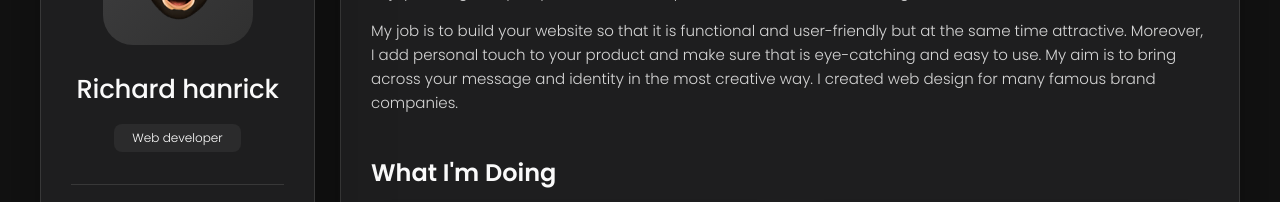
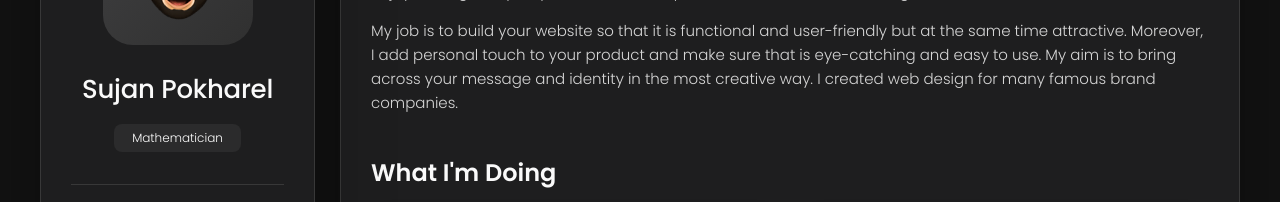
Before and after one commit to pokharelsujan/website, a plain HTML site: page index.html in a window 1280 px wide. Shown: the part 223-425 px from the top of the page. Drawn offline with nearby package versions, Linux system fonts and the light colour scheme.

Commit message:
Update index.html

```diff
--- a/index.html
+++ b/index.html
@@ -42,13 +42,13 @@
       <div class="sidebar-info">
 
         <figure class="avatar-box">
-          <img src="./assets/images/my-avatar.png" alt="Richard hanrick" width="80">
+          <img src="./assets/images/my-avatar.png" alt="Sujan Pokharel" width="80">
         </figure>
 
         <div class="info-content">
-          <h1 class="name" title="Richard hanrick">Richard hanrick</h1>
+          <h1 class="name" title="Sujan Pokharel">Sujan Pokharel</h1>
 
-          <p class="title">Web developer</p>
+          <p class="title">Mathematician</p>
         </div>
 
         <button class="info_more-btn" data-sidebar-btn>
```
